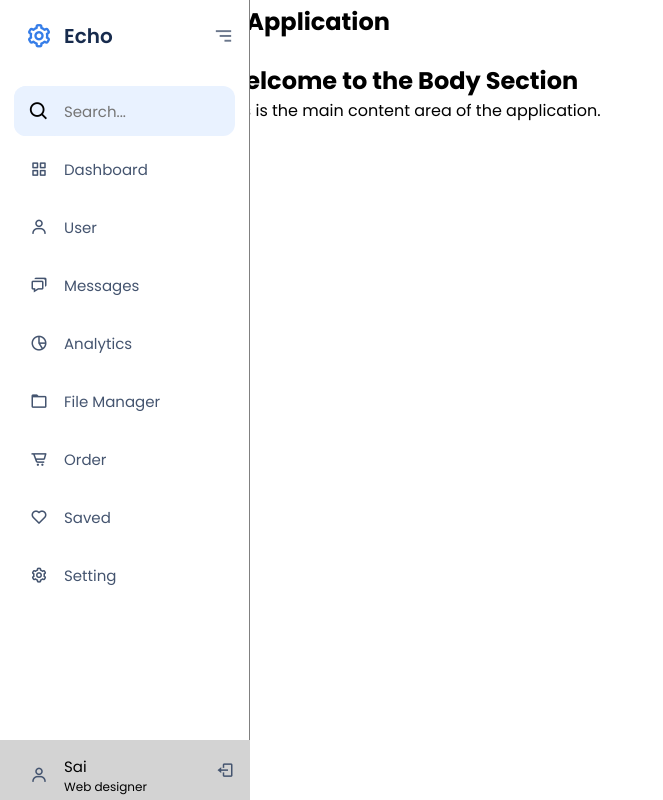
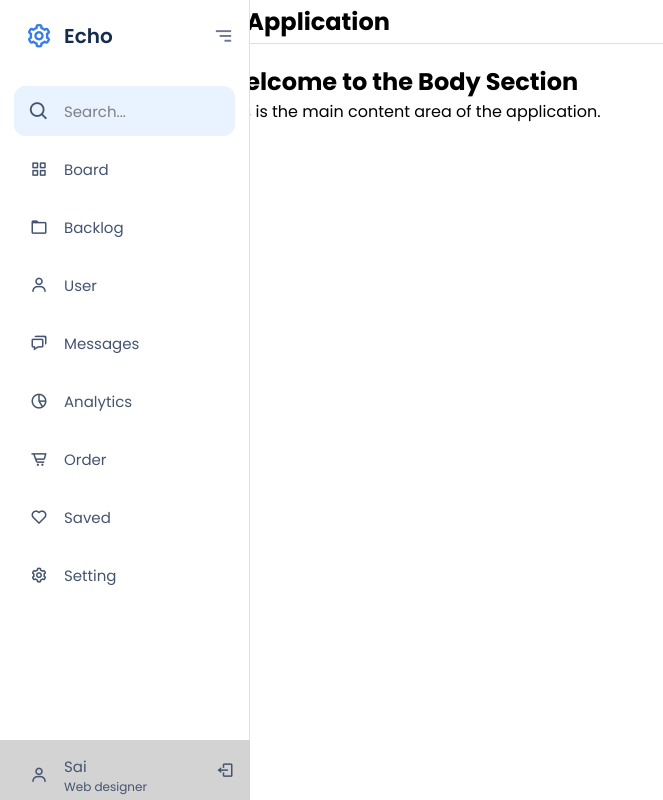
Before and after one commit to amirtharajvel/echo, a React (Vite) app: page / in a window 1280 px wide. Both pictures are taken after a click on the icon 38 px from the left and 36 px from the top of the page. Shown: the whole page, without its empty margins (0-663 px from the left). Built offline with nearby package versions, Linux system fonts and the light colour scheme.

Commit message:
Search bar cosmetics

```diff
--- a/src/app/Header.jsx
+++ b/src/app/Header.jsx
@@ -12,6 +12,7 @@ const styles = {
   header: {
     padding: '0.3%',
     paddingLeft: '10%',
+    borderBottom: '1px solid #DCDFE4',
   },
 }
 
--- a/src/app/nav/sidemenu/Sidebar.css
+++ b/src/app/nav/sidemenu/Sidebar.css
@@ -16,7 +16,7 @@
   padding: 6px 14px;
   z-index: 99;
   transition: all 0.5s ease;
-  border-right: 1px solid gray;
+  border-right: 1px solid #DCDFE4;
 }
 .sidebar.open{
   width: 250px;
@@ -79,7 +79,7 @@
   top: -20px;
   left: calc(100% + 15px);
   z-index: 3;
-  background: gray;
+  background: white;
   box-shadow: 0 5px 10px rgba(0, 0, 0, 0.3);
   padding: 6px 12px;
   border-radius: 4px;
@@ -89,6 +89,7 @@
   white-space: nowrap;
   pointer-events: none;
   transition: 0s;
+  border: 1px solid rgb(68, 84, 111);
 }
 .sidebar li:hover .tooltip{
   opacity: 1;
@@ -103,7 +104,7 @@
 
 .sidebar input{
   font-size: 15px;
-  color: black;
+  color: rgb(68, 84, 111);
   font-weight: 400;
   outline: none;
   height: 50px;
@@ -125,16 +126,21 @@
   transform: translateY(-50%);
   font-size: 22px;
   background: #E9F2FF;
-  color: black;
+  color: rgb(68, 84, 111);
 }
 .sidebar.open .bx-search:hover{
   background: #E9F2FF;
-  color: black;
+  color: rgb(68, 84, 111);
 }
 .sidebar .bx-search:hover{
   background: #E9F2FF;
-  color: darkblue
+  color: #0C66E4;
 }
+
+input {
+  caret-color: #0C66E4; /* Changes the text cursor (caret) color */
+}
+
 .sidebar li a{
   display: flex;
   height: 100%;
@@ -202,7 +208,7 @@
 .sidebar li.profile .job{
   font-size: 15px;
   font-weight: 400;
-  color: black;
+  color: rgb(68, 84, 111);
   white-space: nowrap;
 }
 .sidebar li.profile .job{
@@ -240,7 +246,7 @@
 }
 .home-section .text{
   display: inline-block;
-  color: black;
+  color: rgb(68, 84, 111);
   font-size: 25px;
   font-weight: 500;
   margin: 18px
@@ -259,3 +265,8 @@
 .entry:hover {
   color: #0C66E4 !important ;
 }
+
+input::placeholder {
+  color: gray; /* Change to your desired color */
+  opacity: 1; /* Opacity of the placeholder text (1 is fully opaque) */
+}
--- a/src/app/nav/sidemenu/Sidebar.jsx
+++ b/src/app/nav/sidemenu/Sidebar.jsx
@@ -31,9 +31,16 @@ function Sidebar() {
         <li>
           <a href='#'>
             <i className='bx bx-grid-alt'></i>
-            <span className='links_name'>Dashboard</span>
+            <span className='links_name'>Board</span>
           </a>
-          <span className='tooltip'>Dashboard</span>
+          <span className='tooltip'>Board</span>
+        </li>
+        <li>
+          <a href='#'>
+            <i className='bx bx-folder'></i>
+            <span className='links_name'>Backlog</span>
+          </a>
+          <span className='tooltip'>Backlog</span>
         </li>
         <li>
           <a href='#'>
@@ -55,13 +62,6 @@ function Sidebar() {
             <span className='links_name'>Analytics</span>
           </a>
           <span className='tooltip'>Analytics</span>
-        </li>
-        <li>
-          <a href='#'>
-            <i className='bx bx-folder'></i>
-            <span className='links_name'>File Manager</span>
-          </a>
-          <span className='tooltip'>Files</span>
         </li>
         <li>
           <a href='#'>
```
